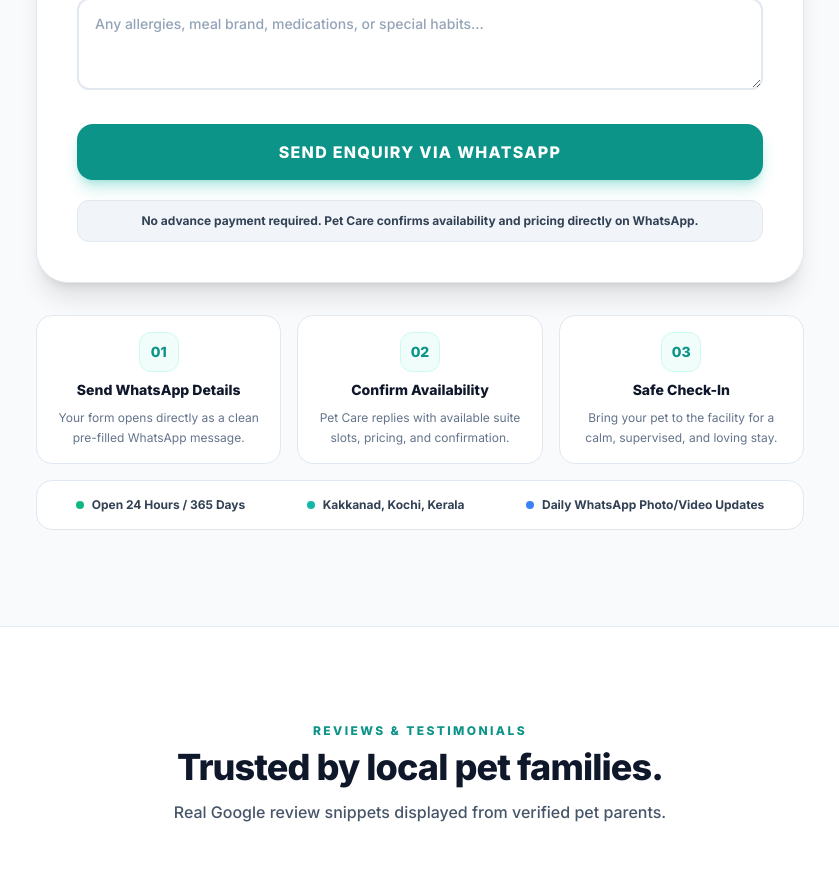
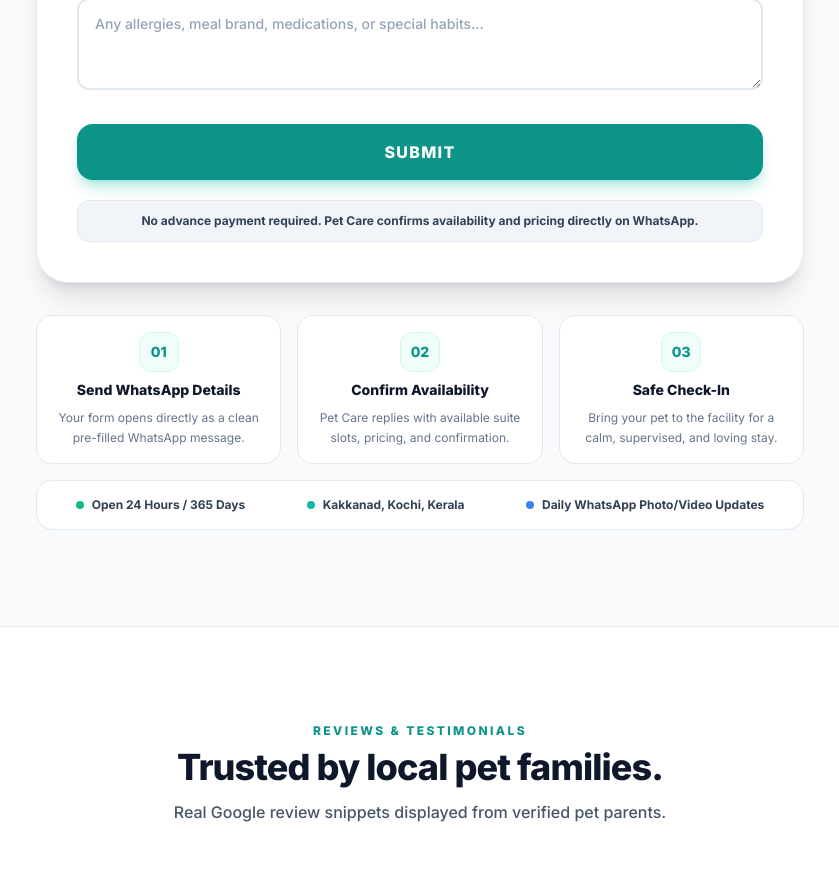
Before and after one commit to midhundast777-hub/petCare, a React (Vite) app in the folder frontend/: page / in a window 1280 px wide. Shown: the part 3100-3980 px from the top of the page, without its empty margins (220-1059 px from the left). Built offline with nearby package versions, Linux system fonts and the light colour scheme.

Commit message:
Replace 'Send Enquiry via WhatsApp' button text with 'Submit'

```diff
--- a/frontend/src/pages/LandingPage.jsx
+++ b/frontend/src/pages/LandingPage.jsx
@@ -726,7 +726,7 @@ Thank you.`;
                       rel="noreferrer"
                       className="block w-full py-4 px-6 rounded-2xl bg-brand-600 hover:bg-brand-700 text-white text-center font-black text-base uppercase tracking-[0.08em] shadow-lg shadow-brand-500/30 transition transform hover:-translate-y-0.5"
                     >
-                      Send Enquiry via WhatsApp
+                      Submit
                     </a>
                   </div>
 
```
